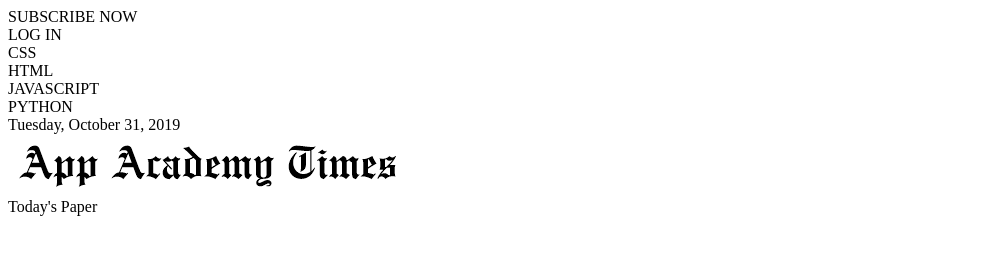
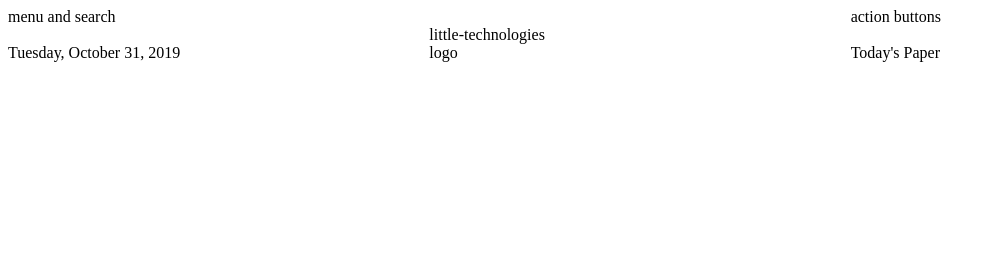
Before and after one commit to leongkevin/AA-times, a plain HTML site: page index.html in a window 1280 px wide. Shown: the whole page, without its empty margins (0-996 px from the left). Drawn offline with Linux system fonts and the light colour scheme.

Commit message:
grid layout

```diff
--- a/index.html
+++ b/index.html
@@ -2,33 +2,23 @@
 <!DOCTYPE html>
 <html lang="en">
 	<head>
-  <meta charset="UTF-8">
-  <meta http-equiv="X-UA-Compatible" content="IE=edge">
-  <meta name="viewport" content="width=device-width, initial-scale=1.0">
+		<meta charset="UTF-8" />
+		<meta http-equiv="X-UA-Compatible" content="IE=edge" />
+		<meta name="viewport" content="width=device-width, initial-scale=1.0" />
+		<link rel="stylesheet" href="./stylesheets/components/masthead.css" />
 		<title>Document</title>
 	</head>
-  <div class="top-nav-bar">
-    <div class="menu-button"></div>
-    <div class="search-button"></div>
-    <div class="subscribe-button">SUBSCRIBE NOW</div>
-    <div class="login-button">LOG IN</div>
-    <div class="setting-button"></div>
+	<body>
+		<div class="masthead">
+				<div class="masthead__menu-search-button">menu and search</div>
+        <div class="masthead__action-buttons">action buttons</div>
+        <div class="masthead__little-technologies">little-technologies</div>
+				<div class="masthead__date">Tuesday, October 31, 2019</div>
+				<div class="masthead__logo">
+          logo
+					<!-- <img src="./images/AA_Times_Logo.png" /> -->
 				</div>
-  <div class="header">
-    <div class="css-link">CSS</div>
-    <div class="html-link">HTML</div>
-    <div class="javascript-link">JAVASCRIPT</div>
-    <div class="python-link">PYTHON</div>
+				<div class="masthead__paper">Today's Paper</div>
 		</div>
-  <div class="title-header">
-    <div class="title-date">Tuesday, October 31, 2019</div>
-    <div class="title-image"><img src="./images/AA_Times_Logo.png"></div>
-    <div class="title-todays-link">
-      <div class="today-icon"></div>
-      <div class="todays-paper">Today's Paper</div>
-    </div>
-  </div>
-<body>
-
 	</body>
 </html>
--- a/stylesheets/components/masthead.css
+++ b/stylesheets/components/masthead.css
@@ -1 +1,35 @@
 /* Your code here */
+.masthead {
+    display: grid;
+    grid-template-columns: repeat(3, 1fr);
+    grid-template-rows: auto;
+    grid-template-areas:
+    "menu-search-button . action-buttons"
+    ". little-technologies ."
+    "date logo today-paper";
+    grid-auto-flow: row;
+}
+
+.masthead__menu-search-button {
+    grid-area: menu-search-button;
+}
+
+.masthead__little-technologies {
+    grid-area: little-technologies;
+}
+
+.masthead__action-buttons {
+    grid-area: action-buttons;
+}
+
+.masthead__date {
+    grid-area: date;
+}
+
+.masthead__logo {
+    grid-area: logo;
+}
+
+.masthead__paper {
+    grid-area: today-paper;
+}
```
Lines whose indentation alone changed are shown as unchanged.
